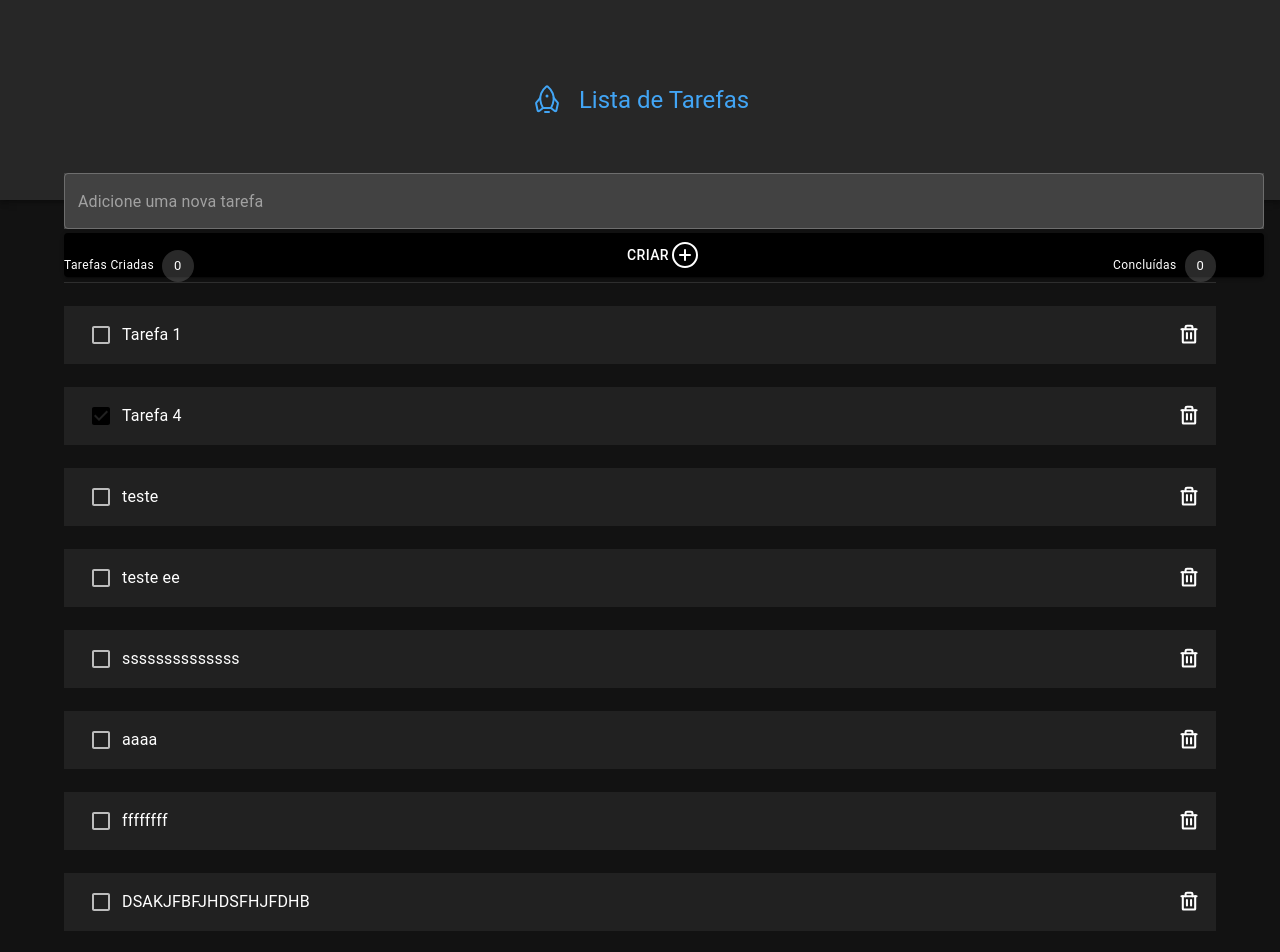
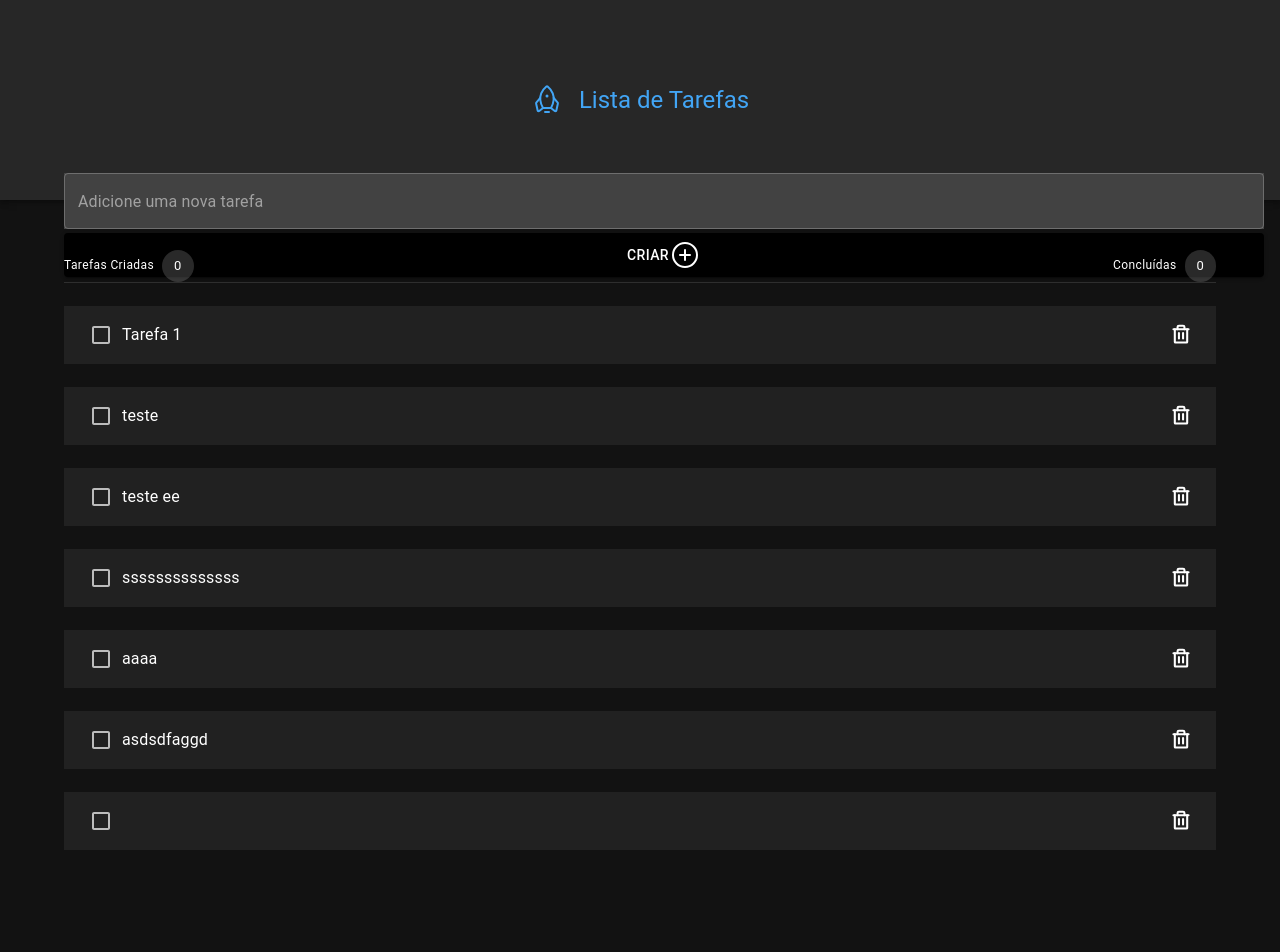
Before and after one commit to joaosoaresreal/app-todo-list, a React (Vite) app: page / in a window 1280 px wide. Shown: the top 952 px of the page. After the commit the page ends 850 px from the top, so only its background shows below. Built offline with nearby package versions, Linux system fonts and the light colour scheme; data requests are answered from the project's data file.

Commit message:
Aula 24/05/23

```diff
--- a/db.json
+++ b/db.json
@@ -4,11 +4,6 @@
       "id": 1,
       "description": "Tarefa 1",
       "done": false
-    },
-    {
-      "id": 4,
-      "description": "Tarefa 4",
-      "done": true
     },
     {
       "description": "teste",
@@ -31,34 +26,14 @@
       "id": 9
     },
     {
-      "description": "ffffffff",
+      "description": "asdsdfaggd",
       "done": false,
-      "id": 10
+      "id": 17
     },
     {
-      "description": "DSAKJFBFJHDSFHJFDHB",
+      "description": "",
       "done": false,
-      "id": 11
-    },
-    {
-      "description": "aaa",
-      "done": false,
-      "id": 12
-    },
-    {
-      "description": "aaa",
-      "done": false,
-      "id": 13
-    },
-    {
-      "description": "aaa",
-      "done": false,
-      "id": 14
-    },
-    {
-      "description": "aaa",
-      "done": false,
-      "id": 15
+      "id": 18
     }
   ]
 }
--- a/src/App.tsx
+++ b/src/App.tsx
@@ -4,7 +4,7 @@ import { AppBar, Badge, Button, colors, Grid, TextField, Toolbar, Typography, us
 import { Container } from "@mui/system";
 import { PlusCircle, Rocket, ClipboardText } from "phosphor-react";
 import { useEffect, useState } from "react";
-import { Tarefas } from "./pages/tarefas";
+import { Tarefas } from "./pages/tarefas/Index";
 import { dados } from "./types";
 import { save, getAll } from "./service/api";
 
@@ -15,27 +15,21 @@ function App() {
   const [todos, setTodos] = useState<dados[]>([])
   const [novaTarefa, setNovaTarefa] = useState('')
   const [isLoading, setIsLoading] = useState<Boolean>(false)
+  const [concluida, setConcluida] = useState(0)
 
+  // Pegando o valor digitado pelo usuário
   const handleNew = (event: React.ChangeEvent<HTMLInputElement>) => {
     setNovaTarefa(event.target.value);
   };
 
-  const handleClick = (/*event: React.ChangeEvent<HTMLInputElement>*/) => {
-    //const novaTarefa = event.target.value;
-    save({ description: novaTarefa, done: false }) // Método 'save' da api service
-  }
-
-  // const listar=(
-  //   getAll()
-  // )
-
-  let concluidas = () => {
-    todos.map(dados => {
-      if (dados.done == false) {
-        let conte = conte + 1
-        return conte
-      }
-    })
+  // Salvando a nova tarefa
+  const handleClick = async() => {
+    const novoValor ={
+      description:novaTarefa,
+      done:false
+    }
+    const salvar:dados = await save(novoValor)// Método 'save' da api service
+    setTodos((oldtodos:dados[])=> {return[...oldtodos, salvar]}) // faz aparecer a nova tarefa sem precisar renderizar novamente
   }
 
   useEffect(() => {
@@ -43,9 +37,28 @@ function App() {
       setIsLoading(true)
       setTodos(await getAll())
       setIsLoading(false)
+
+      // const total = await getAll()
+      // setConcluida(() => {
+      //   return 0
+      // })
+
+      // total.map((dados: dados) => {
+      //   if (dados.done) {
+      //     setConcluida((valor) =>{
+      //       return valor +1
+      //     })
+      //   }
+      // })
+      // setNovaTarefa(total)
+
     }
     listarTarefas()
   }, [])
+
+
+
+
 
   return (
     <>
@@ -113,7 +126,7 @@ function App() {
                   <Typography variant="caption">
                     Concluídas
                   </Typography>
-                  <Chip label={0} />
+                  <Chip label={concluida} />
                 </Box>
 
               </Grid>
--- /dev/null
+++ b/src/components/AlertDialog/Index.tsx
@@ -0,0 +1,28 @@
+import { Button } from "@mui/base";
+import { Dialog, DialogActions, DialogContent, DialogContentText, DialogTitle } from "@mui/material";
+import { useState } from "react";
+
+type AlertDialogProps ={
+    open:void
+}
+
+export function AlertDialog({open}:AlertDialogProps){
+    const [isOpen, setIsOpen] = useState(true)
+
+    return(
+        <>
+            <Dialog open={open}>
+                <DialogTitle>Confirmar Exclusão</DialogTitle>
+                <DialogContent>
+                    <DialogContentText>
+                        Deseja realmente excluir a tarefa?
+                    </DialogContentText>
+                </DialogContent>
+                <DialogActions>
+                    <Button>SIM</Button>
+                    <Button onClick={()=>setIsOpen(false)}>NÃO</Button>
+                </DialogActions>
+            </Dialog>
+        </>
+    )
+}
--- a/src/pages/tarefas/Index.tsx
+++ b/src/pages/tarefas/Index.tsx
@@ -1,6 +1,7 @@
-import { colors, Checkbox, Grid, ListItem, ListItemText } from "@mui/material";
+import { colors, Checkbox, Grid, ListItem, ListItemText, IconButton } from "@mui/material";
 import { Trash } from "phosphor-react";
 import { useState } from "react";
+import { AlertDialog } from "../../components/AlertDialog/Index";
 import { exclude, update } from "../../service/api";
 import { dados } from "../../types";
 
@@ -11,14 +12,15 @@ type TarefasProps = {
 export function Tarefas({ dadosTarefas: dados }: TarefasProps) {
     const {description, done} = dados
     //const {alterar, setAlterar} = useState()
+    const [showAlert, setShowAlert] = useState(false)
 
-    const excluir = () =>{
-        exclude(dados.id)
-    }
+    // const excluir = () =>{
+    //     exclude(dados.id)
+    // }
 
-    const concluir = () =>{
-        update()
-    }
+    // const concluir = () =>{
+    //     update()
+    // }
 
     return (
         <>
@@ -35,7 +37,10 @@ export function Tarefas({ dadosTarefas: dados }: TarefasProps) {
                 }}>
                     <Checkbox checked={done} />
                     <ListItemText primary={description} />
-                    <Trash size={22} weight="bold" onClick={excluir}/>
+                    <IconButton onClick={()=>setShowAlert(true)}>
+                        <Trash size={22} weight="bold"/>
+                    </IconButton>
+                    {showAlert? <AlertDialog open={showAlert}/>:''}
                 </ListItem>
 
             </Grid>
```
